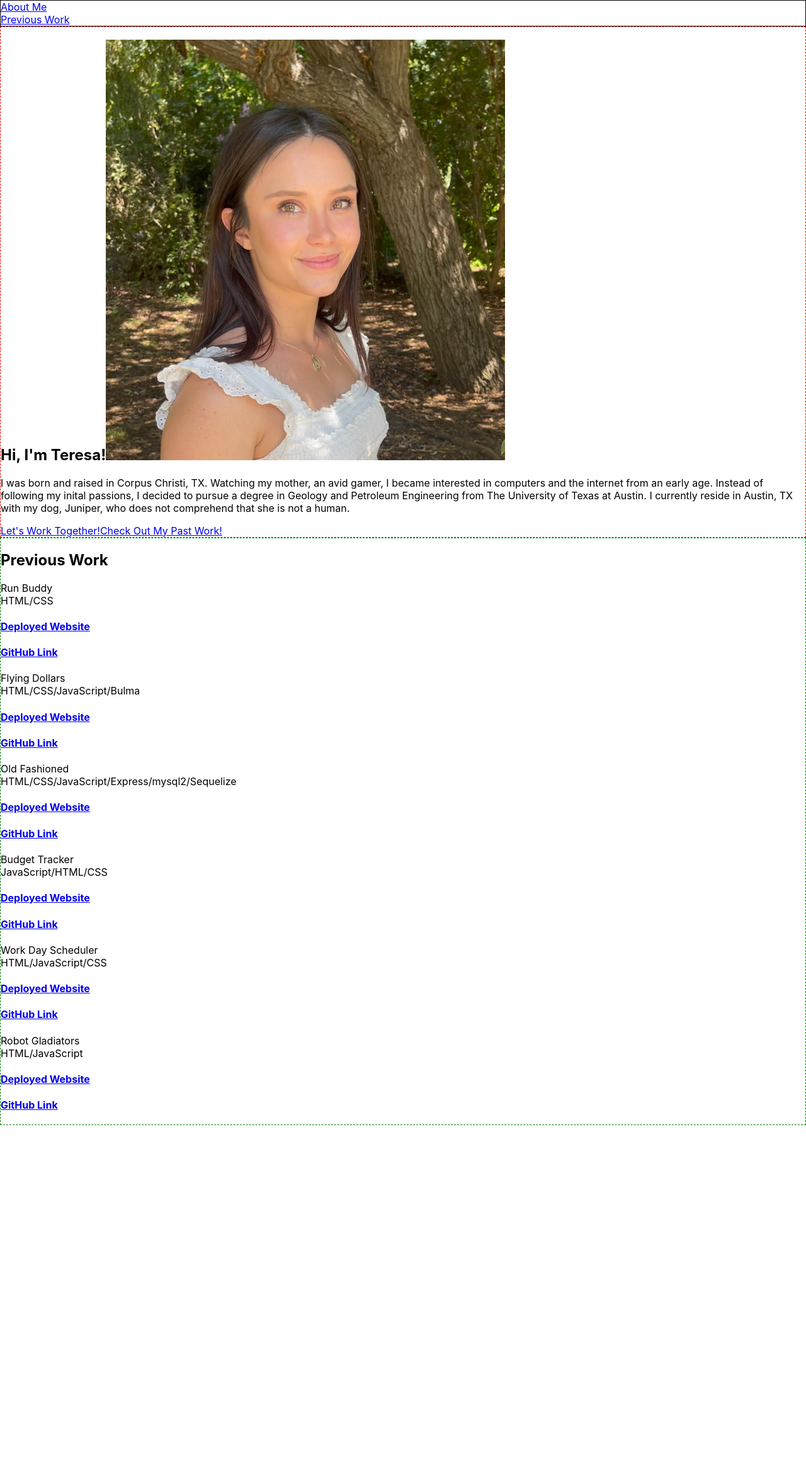
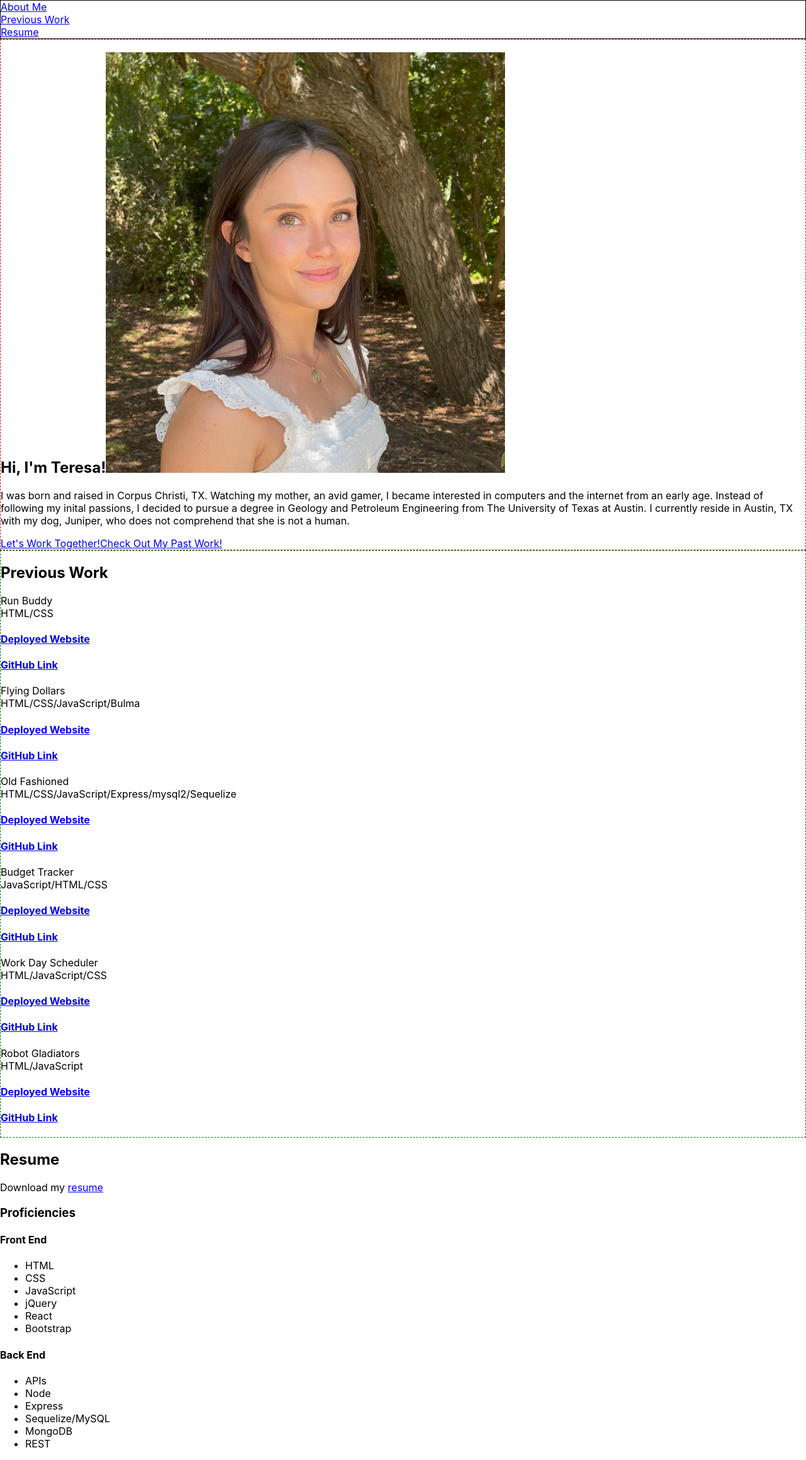
Before and after one commit to teresacabell/react-portfolio, a React (Create React App) app: page / in a window 1280 px wide. Shown: the whole page at 63% size. Before the commit the page ends 1787 px from the top, so only its background shows below. Built offline with nearby package versions, Linux system fonts and the light colour scheme.

Commit message:
added profiencies to Resume

```diff
--- a/src/App.js
+++ b/src/App.js
@@ -2,6 +2,7 @@ import React from "react";
 import About from "./components/About";
 import Navbar from "./components/Navbar";
 import Projects from "./components/Projects";
+import Resume from "./components/Resume";
 
 export default function App() {
   return (
@@ -9,6 +10,7 @@ export default function App() {
       <Navbar />
       <About />
       <Projects />
+      <Resume />
     </main>
   );
 }
--- a/src/components/Navbar.js
+++ b/src/components/Navbar.js
@@ -1,12 +1,11 @@
 import React from "react";
 
 const Navbar = function () {
+  const pages = ["About", "Projects", "Resume", "Contact"];
 
-    const pages = ['About', 'Projects', 'Resume', 'Contact'];
-
-    return (
-        <header style={{border: '1px solid black'}} className="navbar-list">
-             <div className="container mx-auto flex flex-wrap p-5 flex-col md:flex-row items-center">
+  return (
+    <header style={{ border: "1px solid black" }} className="navbar-list">
+      <div className="container mx-auto flex flex-wrap p-5 flex-col md:flex-row items-center">
         <a className="title-font font-medium text-white mb-4 md:mb-0">
           <a href="#about" className="ml-3 text-xl">
             About Me
@@ -23,9 +22,14 @@ const Navbar = function () {
           Work Together
           <ArrowRightIcon className="w-4 h-4 ml-1" />
         </a> */}
+        <nav className="md:mr-auto md:ml-4 md:py-1 md:pl-4 md:border-l md:border-gray-700	flex flex-wrap items-center text-base justify-center">
+          <a href="#resume" className="mr-5 hover:text-white">
+            Resume
+          </a>
+        </nav>
       </div>
-        </header>
-    )
+    </header>
+  );
 };
 
 export default Navbar;
--- a/src/components/Resume.js
+++ b/src/components/Resume.js
@@ -0,0 +1,33 @@
+import React from "react";
+import resume from "../assets/downloads/TeresaSchwirtlichResume.PDF";
+
+const Resume = () => {
+    return (
+        <section id="resume">
+            <h2 className="section-header">Resume</h2>
+            <p className="link-download"> Download my <a href={resume}>resume</a></p>
+
+            <h3 className="list-header">Proficiencies</h3>
+                <h4 className="front-end-prof">Front End</h4>
+                    <ul className="prof-list">
+                        <li>HTML</li>
+                        <li>CSS</li>
+                        <li>JavaScript</li>
+                        <li>jQuery</li>
+                        <li>React</li>
+                        <li>Bootstrap</li>
+                    </ul>
+                <h4 className="back-end-prof">Back End</h4>
+                    <ul>
+                        <li>APIs</li>
+                        <li>Node</li>
+                        <li>Express</li>
+                        <li>Sequelize/MySQL</li>
+                        <li>MongoDB</li>
+                        <li>REST</li>
+                    </ul>
+        </section>
+    );
+};
+
+export default Resume;
```
Also changed, not shown: 1 other file (tests, documents, lock files or other folders).
